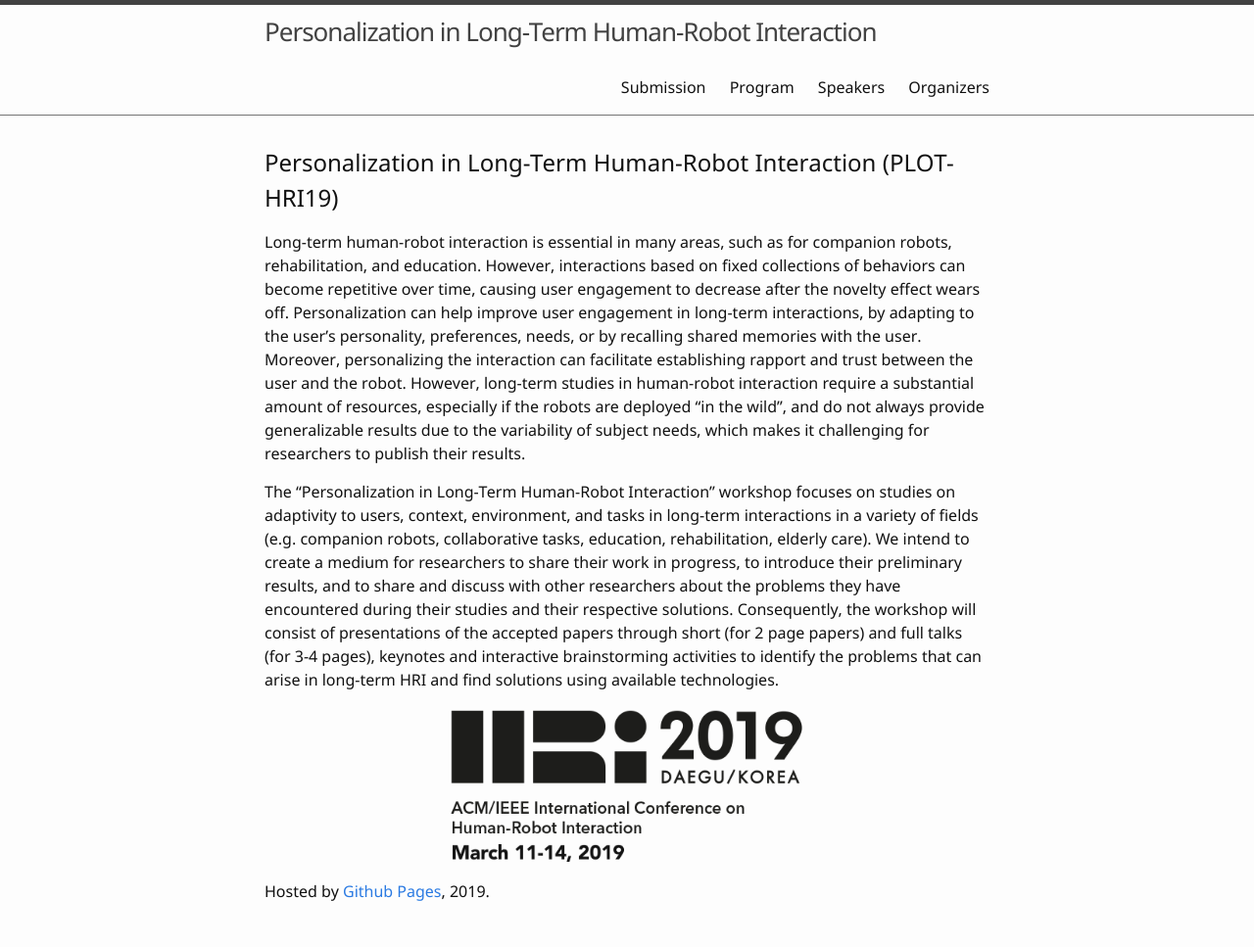
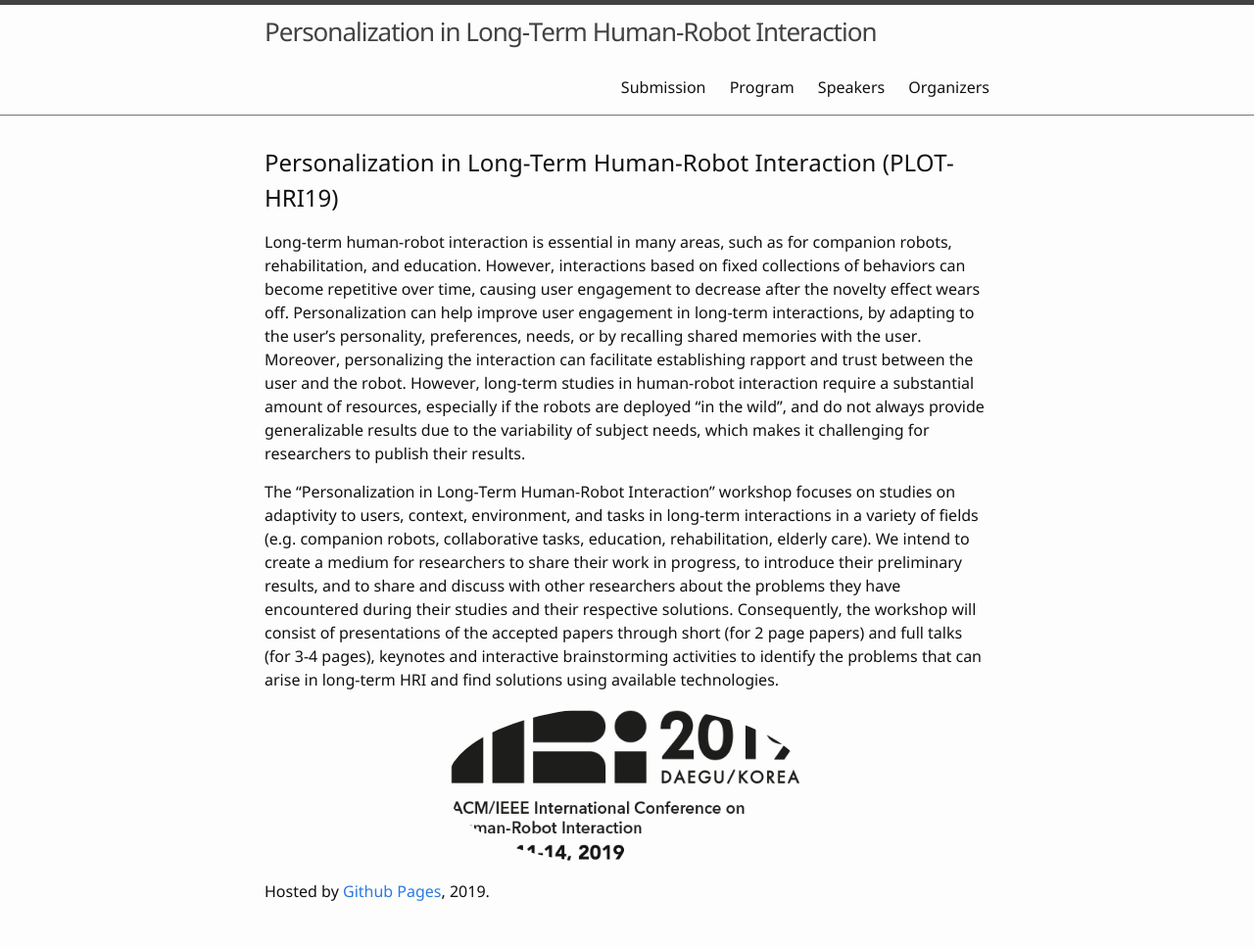
Before and after one commit to mcstaffa81/leap_hri_2023.io, a Jekyll site: the page built from index.md, in a window 1280 px wide. Shown: the whole page at 98% size. Built offline with Jekyll 4.4.1, drawn with Linux system fonts in a browser that asks for light colours.

Commit message:
testing location to amend css

```diff
--- a/css/main.scss
+++ b/css/main.scss
@@ -60,3 +60,12 @@ $on-laptop:        800px !default;
   "layout",
   "custom"
 ;
+
+/**
+ * Images
+ */
+img {
+  max-width: 100%;
+  vertical-align: middle;
+  border-radius: 50%;
+}
```
